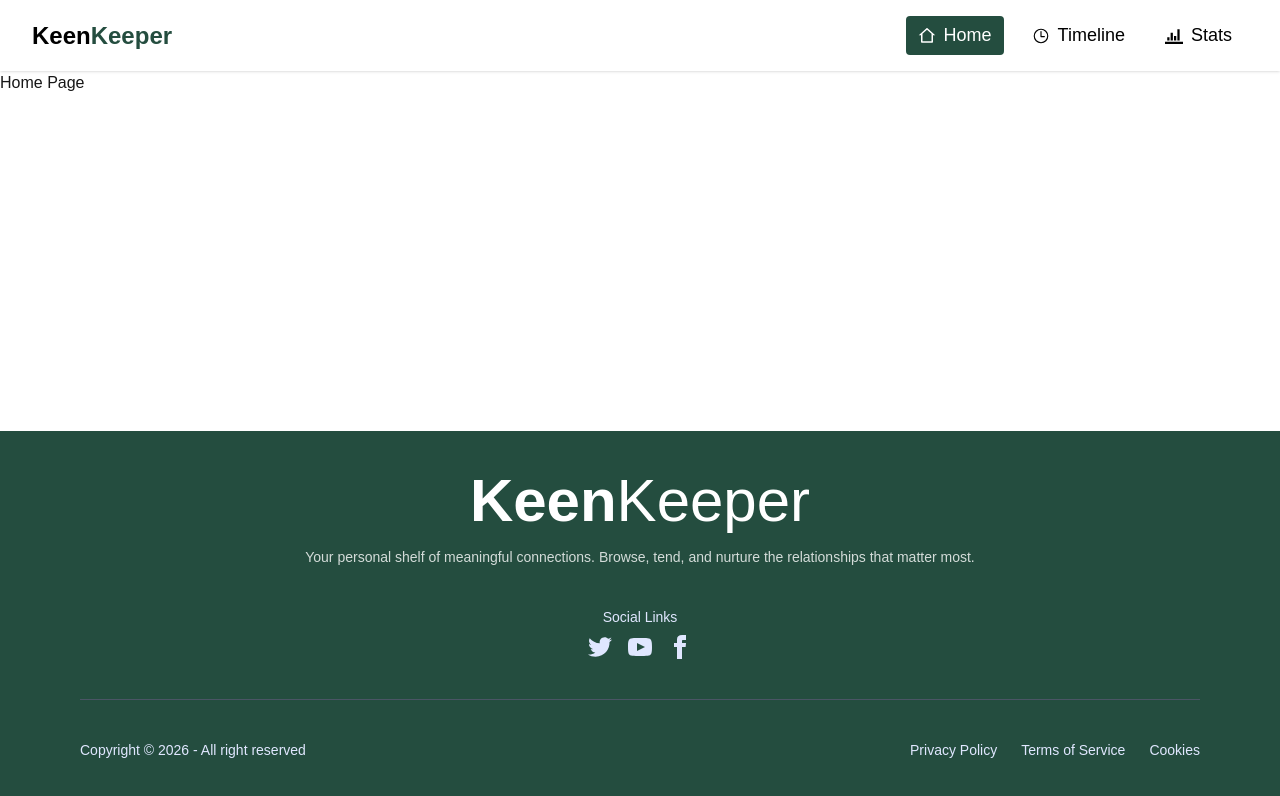
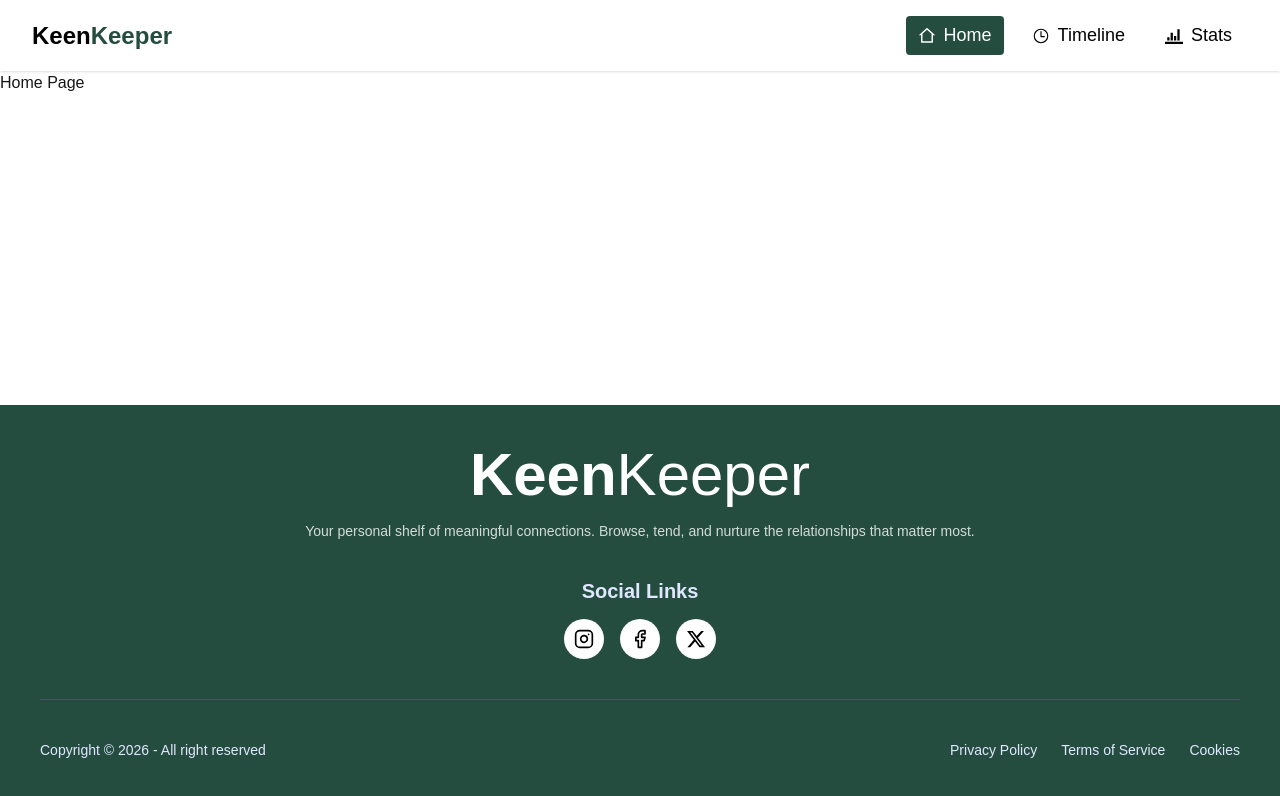
Before and after one commit to Nabil593/keen-keeper, a Next.js app: page / in a window 1280 px wide. Shown: the top 796 px of the page. Built offline with nearby package versions, Linux system fonts and the light colour scheme.

Commit message:
Footer Added

```diff
--- a/src/Components/Footer.jsx
+++ b/src/Components/Footer.jsx
@@ -1,9 +1,11 @@
 import React from 'react';
+import { FaXTwitter } from 'react-icons/fa6';
+import { FiFacebook, FiInstagram} from 'react-icons/fi';
 
 const Footer = () => {
     return (
         <div>
-            <footer className="footer w-full footer-horizontal footer-center bg-[#244D3F] text-primary-content p-10 px-20">
+            <footer className="footer w-full footer-horizontal footer-center bg-[#244D3F] text-primary-content p-10">
                 <aside>
                     <h1 className="text-white lg:text-6xl md:text-5xl text-3xl font-bold mb-2">Keen<span className="text-white font-medium">Keeper</span></h1>
                     <p className=" text-white opacity-80">
@@ -11,40 +13,16 @@ const Footer = () => {
                     </p>
                 </aside>
                 <nav>
-                <p>Social Links</p>
+                <p className='text-[20px] font-bold mb-2.5'>Social Links</p>
                     <div className="grid grid-flow-col gap-4">
-                        <a>
-                            <svg
-                                xmlns="http://www.w3.org/2000/svg"
-                                width="24"
-                                height="24"
-                                viewBox="0 0 24 24"
-                                className="fill-current">
-                                <path
-                                    d="M24 4.557c-.883.392-1.832.656-2.828.775 1.017-.609 1.798-1.574 2.165-2.724-.951.564-2.005.974-3.127 1.195-.897-.957-2.178-1.555-3.594-1.555-3.179 0-5.515 2.966-4.797 6.045-4.091-.205-7.719-2.165-10.148-5.144-1.29 2.213-.669 5.108 1.523 6.574-.806-.026-1.566-.247-2.229-.616-.054 2.281 1.581 4.415 3.949 4.89-.693.188-1.452.232-2.224.084.626 1.956 2.444 3.379 4.6 3.419-2.07 1.623-4.678 2.348-7.29 2.04 2.179 1.397 4.768 2.212 7.548 2.212 9.142 0 14.307-7.721 13.995-14.646.962-.695 1.797-1.562 2.457-2.549z"></path>
-                            </svg>
+                        <a href="https://www.instagram.com" target="_blank" className='bg-white p-2.5 text-black rounded-full font-semibold text-[20px]'>
+                            <FiInstagram />
                         </a>
-                        <a>
-                            <svg
-                                xmlns="http://www.w3.org/2000/svg"
-                                width="24"
-                                height="24"
-                                viewBox="0 0 24 24"
-                                className="fill-current">
-                                <path
-                                    d="M19.615 3.184c-3.604-.246-11.631-.245-15.23 0-3.897.266-4.356 2.62-4.385 8.816.029 6.185.484 8.549 4.385 8.816 3.6.245 11.626.246 15.23 0 3.897-.266 4.356-2.62 4.385-8.816-.029-6.185-.484-8.549-4.385-8.816zm-10.615 12.816v-8l8 3.993-8 4.007z"></path>
-                            </svg>
+                        <a href="https://www.facebook.com" target="_blank" className='bg-white p-2.5 text-black rounded-full font-semibold text-[20px]'>
+                            <FiFacebook />
                         </a>
-                        <a>
-                            <svg
-                                xmlns="http://www.w3.org/2000/svg"
-                                width="24"
-                                height="24"
-                                viewBox="0 0 24 24"
-                                className="fill-current">
-                                <path
-                                    d="M9 8h-3v4h3v12h5v-12h3.642l.358-4h-4v-1.667c0-.955.192-1.333 1.115-1.333h2.885v-5h-3.808c-3.596 0-5.192 1.583-5.192 4.615v3.385z"></path>
-                            </svg>
+                        <a href="https://www.twitter.com" target="_blank" className='bg-white p-2.5 text-black rounded-full font-semibold text-[20px]'>
+                            <FaXTwitter />
                         </a>
                     </div>
                 </nav>
```
